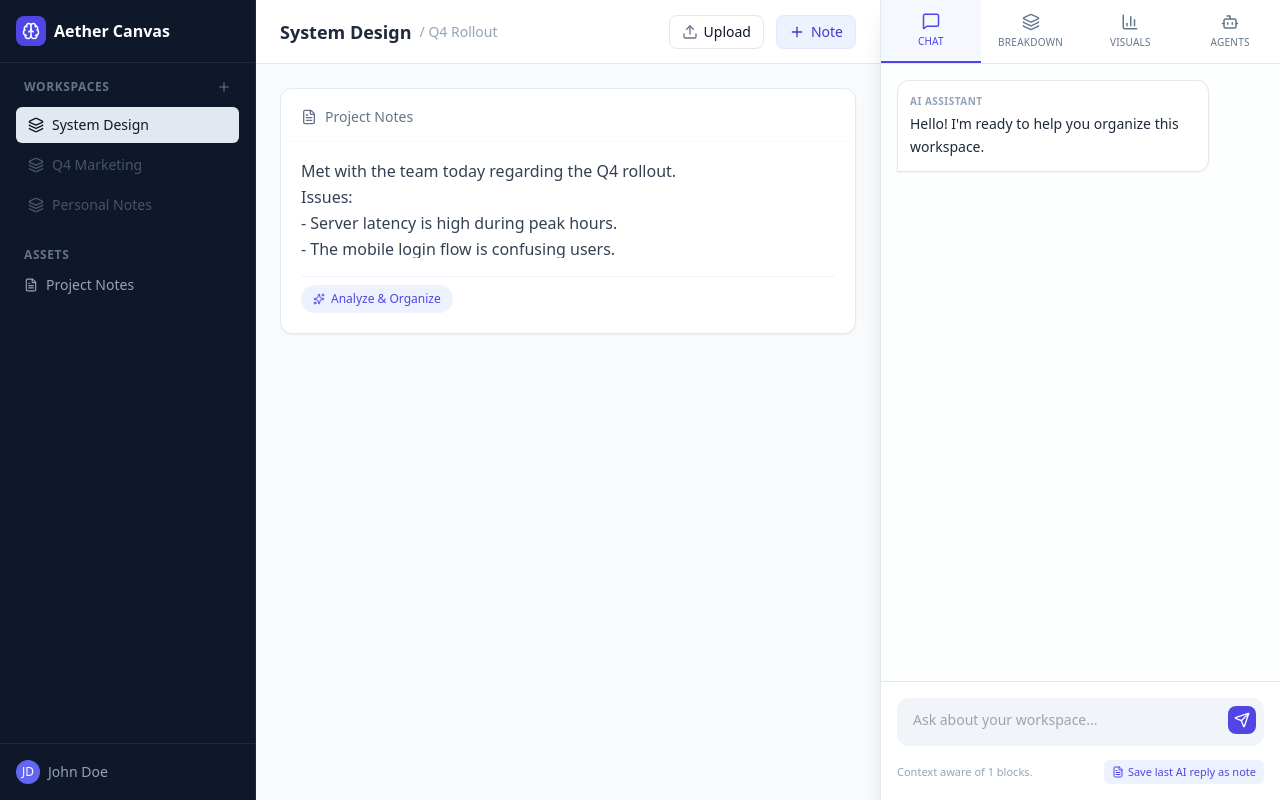
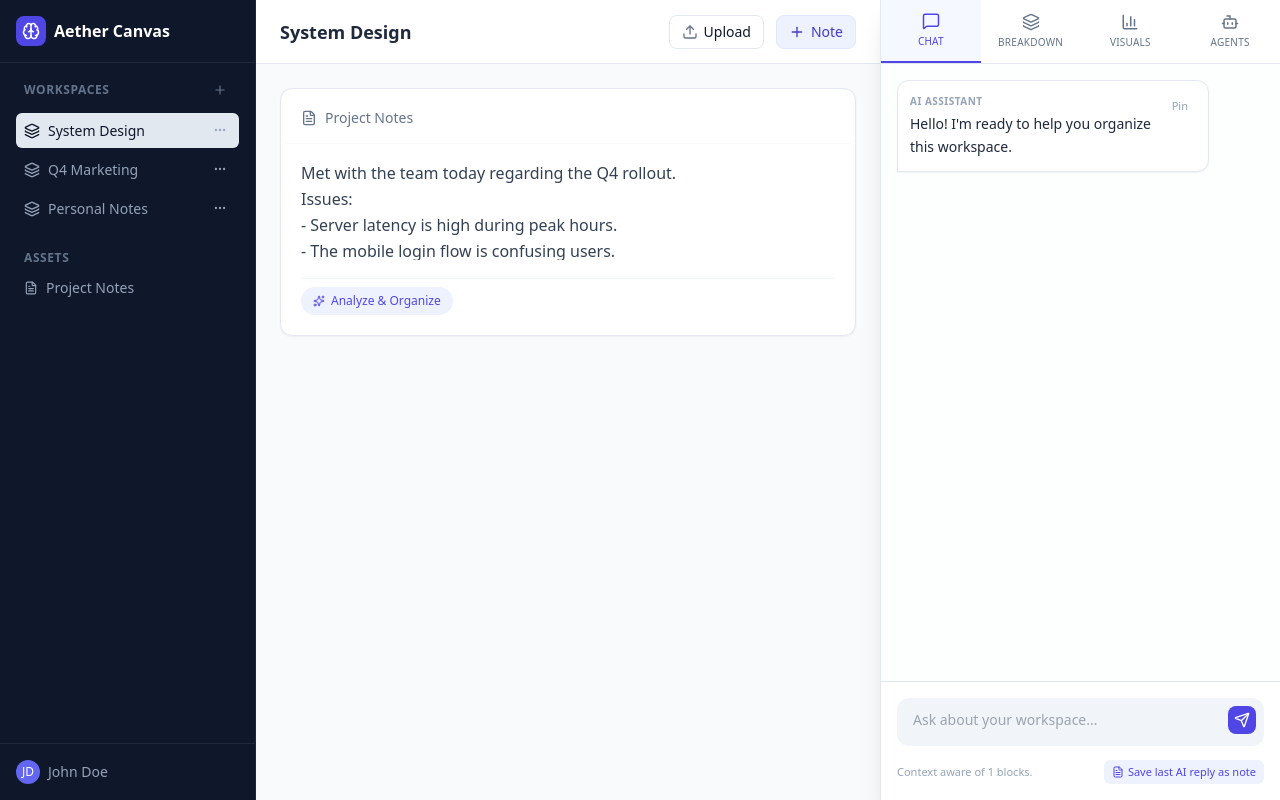
Before and after one commit to Taj-Sarkar/Aether-Canvas, a Next.js app: page / in a window 1280 px wide. Both pictures are taken after a click on the button "Live Demo". Built offline with nearby package versions, Linux system fonts and the light colour scheme.

Commit message:
ui changes notes CRUD

```diff
--- a/app/api/gemini/route.ts
+++ b/app/api/gemini/route.ts
@@ -130,10 +130,11 @@ export async function POST(request: Request) {
           model: "gemini-2.5-flash",
           config: {
             systemInstruction: `You are an AI assistant in a workspace.
-            Here is the context of the current workspace (notes, images, datasets):
+            You have workspace context (notes, images, datasets) when provided:
             ${payload?.context || ""}
 
-            Answer the user's questions based on this context. Be concise and helpful.`,
+            Use the context when it is relevant, but if it is missing or unrelated
+            still answer the user's question as best you can. Be concise and helpful.`,
           },
           history: (payload?.history || []).map((h: any) => ({ role: h.role, parts: [{ text: h.content }] })),
         });
--- a/components/AppShell.tsx
+++ b/components/AppShell.tsx
@@ -1,10 +1,10 @@
 'use client';
-import React, { useState, useRef, useEffect, type ChangeEvent } from 'react';
+import React, { useState, type ChangeEvent } from 'react';
 import { Icons } from './ui/Icons';
 import {
   AgentState, AgentType, AgentStatus,
   CanvasBlock, BlockType, TextBlock, ImageBlock, DatasetBlock,
-  BreakdownData, ChartConfig, Message
+  BreakdownData, ChartConfig, Message, Workspace
 } from '../types';
 import { analyzeTextStructure, analyzeImage, generateChartRecommendation, chatWithWorkspace, isApiConfigured } from '../services/geminiService';
 import { BarChart, Bar, XAxis, YAxis, Tooltip, ResponsiveContainer, CartesianGrid, AreaChart, Area, PieChart, Pie, Cell } from 'recharts';
@@ -40,13 +40,6 @@ const AgentCard = ({ agent }: { agent: AgentState }) => {
   );
 };
 
-const WorkspaceItem = ({ name, active }: { name: string; active?: boolean }) => (
-  <div className={`flex items-center gap-2 px-3 py-2 rounded-md cursor-pointer text-sm font-medium transition-colors ${active ? 'bg-slate-200 text-slate-900' : 'text-slate-600 hover:bg-slate-100'}`}>
-    <Icons.Layers size={16} />
-    {name}
-  </div>
-);
-
 // --- Main App Component ---
 
 interface AppShellProps {
@@ -65,6 +58,14 @@ export const AppShell = ({ onLogout }: AppShellProps) => {
   const [chatInput, setChatInput] = useState('');
   const [breakdown, setBreakdown] = useState<BreakdownData | null>(null);
   const [visualizations, setVisualizations] = useState<ChartConfig[]>([]);
+  const [workspaces, setWorkspaces] = useState<Workspace[]>([
+    { id: 'ws-1', name: 'System Design', icon: 'layers', lastActive: new Date() },
+    { id: 'ws-2', name: 'Q4 Marketing', icon: 'layers', lastActive: new Date() },
+    { id: 'ws-3', name: 'Personal Notes', icon: 'layers', lastActive: new Date() },
+  ]);
+  const [activeWorkspaceId, setActiveWorkspaceId] = useState<string>('ws-1');
+  const [workspaceMenuId, setWorkspaceMenuId] = useState<string | null>(null);
+  const [blockMenuId, setBlockMenuId] = useState<string | null>(null);
 
   // Agent States
   const [agents, setAgents] = useState<Record<string, AgentState>>({
@@ -81,6 +82,44 @@ export const AppShell = ({ onLogout }: AppShellProps) => {
   const resetAgents = () => {
      Object.values(AgentType).forEach(t => updateAgent(t as AgentType, AgentStatus.IDLE));
   }
+
+  const activeWorkspace = workspaces.find(w => w.id === activeWorkspaceId) || workspaces[0];
+
+  const handleCreateWorkspace = () => {
+    const name = window.prompt('Workspace name?');
+    if (!name || !name.trim()) return;
+    const newWorkspace: Workspace = {
+      id: Date.now().toString(),
+      name: name.trim(),
+      icon: 'layers',
+      lastActive: new Date(),
+    };
+    setWorkspaces(prev => [...prev, newWorkspace]);
+    setActiveWorkspaceId(newWorkspace.id);
+  };
+
+  const handleRenameWorkspace = (id: string) => {
+    const ws = workspaces.find(w => w.id === id);
+    if (!ws) return;
+    const name = window.prompt('Rename workspace', ws.name);
+    if (name === null || !name.trim()) return;
+    setWorkspaces(prev => prev.map(w => (w.id === id ? { ...w, name: name.trim() } : w)));
+  };
+
+  const handleDeleteWorkspace = (id: string) => {
+    const ws = workspaces.find(w => w.id === id);
+    if (!ws) return;
+    if (workspaces.length <= 1) {
+      alert('Keep at least one workspace.');
+      return;
+    }
+    if (!window.confirm(`Delete workspace "${ws.name}"?`)) return;
+    const next = workspaces.filter(w => w.id !== id);
+    setWorkspaces(next);
+    if (activeWorkspaceId === id) {
+      setActiveWorkspaceId(next[0]?.id || '');
+    }
+  };
 
   // --- Handlers ---
 
@@ -226,6 +265,17 @@ export const AppShell = ({ onLogout }: AppShellProps) => {
     }
   };
 
+  const handlePinMessage = (msg: Message) => {
+    const newNote: TextBlock = {
+      id: Date.now().toString(),
+      type: BlockType.TEXT,
+      title: 'Pinned message',
+      content: msg.content,
+    };
+    setBlocks(prev => [...prev, newNote]);
+    setActiveTab('chat');
+  };
+
   // Fake file upload handler
   const handleFileUpload = (e: ChangeEvent<HTMLInputElement>) => {
     const file = e.target.files?.[0];
@@ -277,12 +327,50 @@ export const AppShell = ({ onLogout }: AppShellProps) => {
         <div className="p-4 flex-1 overflow-y-auto space-y-6">
           <div>
             <div className="flex items-center justify-between text-xs font-semibold uppercase tracking-wider text-slate-500 mb-3 px-2">
-              Workspaces <Icons.Plus size={14} className="cursor-pointer hover:text-white" />
+              Workspaces
+              <button onClick={handleCreateWorkspace} className="p-1 rounded hover:text-white hover:bg-slate-800 transition-colors">
+                <Icons.Plus size={14} />
+              </button>
             </div>
             <div className="space-y-1">
-              <WorkspaceItem name="System Design" active />
-              <WorkspaceItem name="Q4 Marketing" />
-              <WorkspaceItem name="Personal Notes" />
+              {workspaces.map(ws => (
+                <div
+                  key={ws.id}
+                  className={`group flex items-center justify-between px-2 py-1.5 rounded-md text-sm transition-colors ${ws.id === activeWorkspaceId ? 'bg-slate-200 text-slate-900' : 'text-slate-400 hover:bg-slate-800/40 hover:text-white'}`}
+                >
+                  <button
+                    onClick={() => { setActiveWorkspaceId(ws.id); setWorkspaceMenuId(null); }}
+                    className="flex items-center gap-2 flex-1 text-left"
+                  >
+                    <Icons.Layers size={16} />
+                    <span className="truncate">{ws.name}</span>
+                  </button>
+                  <div className="relative">
+                    <button
+                      onClick={() => setWorkspaceMenuId(workspaceMenuId === ws.id ? null : ws.id)}
+                      className="p-1 rounded hover:bg-slate-800/60 text-slate-400 hover:text-white"
+                    >
+                      <Icons.MoreHorizontal size={14} />
+                    </button>
+                    {workspaceMenuId === ws.id && (
+                      <div className="absolute right-0 mt-1 w-32 bg-slate-800 border border-slate-700 rounded-lg shadow-lg text-xs overflow-hidden z-20">
+                        <button
+                          onClick={() => { setWorkspaceMenuId(null); handleRenameWorkspace(ws.id); }}
+                          className="w-full text-left px-3 py-2 hover:bg-slate-700 text-slate-200"
+                        >
+                          Rename
+                        </button>
+                        <button
+                          onClick={() => { setWorkspaceMenuId(null); handleDeleteWorkspace(ws.id); }}
+                          className="w-full text-left px-3 py-2 hover:bg-slate-700 text-red-300"
+                        >
+                          Delete
+                        </button>
+                      </div>
+                    )}
+                  </div>
+                </div>
+              ))}
             </div>
           </div>
 
@@ -318,7 +406,7 @@ export const AppShell = ({ onLogout }: AppShellProps) => {
       <main className="flex-1 flex flex-col min-w-0 bg-slate-50 relative">
         <header className="h-16 border-b border-slate-200 bg-white flex items-center justify-between px-6 sticky top-0 z-10">
            <h2 className="text-lg font-semibold text-slate-800 flex items-center gap-2">
-             System Design <span className="text-slate-400 text-sm font-normal">/ Q4 Rollout</span>
+             {activeWorkspace?.name || 'Workspace'}
            </h2>
            <div className="flex items-center gap-3">
              <label className="cursor-pointer flex items-center gap-1.5 px-3 py-1.5 bg-white border border-slate-200 rounded-lg text-sm font-medium hover:bg-slate-50 hover:border-slate-300 transition-all">
@@ -344,15 +432,23 @@ export const AppShell = ({ onLogout }: AppShellProps) => {
                       {block.type === BlockType.DATASET && <Icons.Database size={16}/>}
                       <span className="text-sm font-medium">{block.title}</span>
                    </div>
-                   <div className="opacity-0 group-hover:opacity-100 transition-opacity flex gap-1">
+                  <div className="opacity-0 group-hover:opacity-100 transition-opacity relative">
                     <button
-                        onClick={() => handleDeleteBlock(block.id)}
+                      onClick={() => setBlockMenuId(blockMenuId === block.id ? null : block.id)}
                       className="p-1 hover:bg-slate-100 rounded text-slate-400"
-                        title="Delete note"
                     >
-                        <Icons.Trash size={16}/>
+                      <Icons.MoreHorizontal size={16}/>
                     </button>
-                      <button className="p-1 hover:bg-slate-100 rounded text-slate-400"><Icons.MoreHorizontal size={16}/></button>
+                    {blockMenuId === block.id && (
+                      <div className="absolute right-0 mt-2 w-36 bg-white border border-slate-200 rounded-lg shadow-lg z-30">
+                        <button
+                          onClick={() => { setBlockMenuId(null); handleDeleteBlock(block.id); }}
+                          className="w-full flex items-center gap-2 text-left px-3 py-2 text-sm text-red-600 hover:bg-red-50"
+                        >
+                          <Icons.Trash size={14}/> Delete
+                        </button>
+                      </div>
+                    )}
                   </div>
                 </div>
 
@@ -453,9 +549,20 @@ export const AppShell = ({ onLogout }: AppShellProps) => {
                   <div className="flex-1 overflow-y-auto p-4 space-y-4">
                      {chatHistory.map(msg => (
                         <div key={msg.id} className={`flex ${msg.role === 'user' ? 'justify-end' : 'justify-start'}`}>
-                           <div className={`max-w-[85%] p-3 rounded-xl text-sm leading-relaxed ${msg.role === 'user' ? 'bg-indigo-600 text-white rounded-br-none' : 'bg-white border border-slate-200 text-slate-800 rounded-bl-none shadow-sm'}`}>
+                           <div className={`group max-w-[85%] p-3 rounded-xl text-sm leading-relaxed relative ${msg.role === 'user' ? 'bg-indigo-600 text-white rounded-br-none' : 'bg-white border border-slate-200 text-slate-800 rounded-bl-none shadow-sm'}`}>
+                              <div className="flex items-start gap-2">
+                                <div className="flex-1">
                                   {msg.role === 'model' && <div className="text-[10px] text-slate-400 font-bold mb-1 uppercase tracking-wider">AI Assistant</div>}
                                   <div dangerouslySetInnerHTML={{ __html: msg.content.replace(/\n/g, '<br/>').replace(/\*\*(.*?)\*\*/g, '<b>$1</b>') }} />
+                                </div>
+                                <button
+                                  onClick={() => handlePinMessage(msg)}
+                                  className={`text-[11px] px-2 py-1 rounded-md transition-colors ${msg.role === 'user' ? 'text-indigo-100 hover:bg-indigo-500/40' : 'text-slate-400 hover:bg-slate-100'}`}
+                                  title="Pin to notes"
+                                >
+                                  Pin
+                                </button>
+                              </div>
                            </div>
                         </div>
                      ))}
```
Lines whose indentation alone changed are shown as unchanged.
